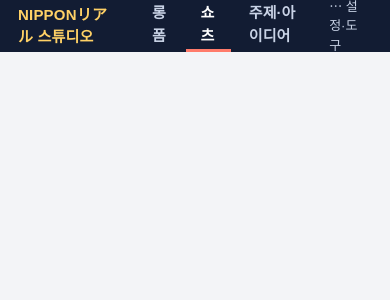
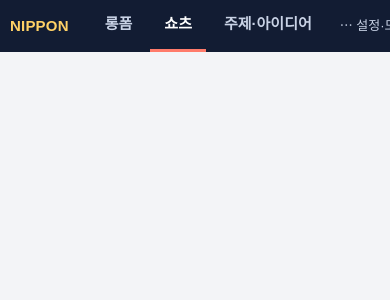
Before and after one commit to 85mighty/takken-note, a Flask app: template templates/studio_base.html in a window 390 px wide. Shown: the top 300 px of the page. Run offline with Flask 3, Linux system fonts and the light colour scheme; the template is opened without the code that fills it: most values are stand-ins (such as "Sample title", 1, 10 or a date in 2020).

Commit message:
스튜디오: 모바일에서 상단 메뉴 한 줄 고정(가로 스크롤), 여백 축소
Co-Authored-By: Claude Fable 5.1 <noreply@anthropic.com>
Claude-Session: https://claude.ai/code/session_01Qfduj8hgJDTJfuSADXghQs

```diff
--- a/templates/studio_base.html
+++ b/templates/studio_base.html
@@ -11,7 +11,10 @@ html{font-size:15px}
 body{margin:0;font-family:"Noto Sans KR","Apple SD Gothic Neo","Malgun Gothic","Noto Sans JP","Hiragino Sans","Hiragino Kaku Gothic ProN",sans-serif;background:var(--bg);color:var(--ink);line-height:1.5}
 a{color:var(--pri)}
 /* ---- 상단 내비: 롱폼 / 쇼츠 / 주제 + 보조 메뉴 + 작업 표시 ---- */
-nav.sn{background:var(--nav);color:#fff;display:flex;align-items:center;gap:4px;padding:0 18px;height:52px;position:sticky;top:0;z-index:20}
+nav.sn{background:var(--nav);color:#fff;display:flex;align-items:center;gap:4px;padding:0 18px;height:52px;position:sticky;top:0;z-index:20;white-space:nowrap;overflow-x:auto;scrollbar-width:none}
+nav.sn::-webkit-scrollbar{display:none}
+@media(max-width:480px){nav.sn .brand .full{display:none}}
+@media(max-width:640px){nav.sn{padding:0 10px}nav.sn .brand{font-size:13px;margin-right:8px}nav.sn a.tab{padding:0 10px;font-size:14px}nav.sn .more summary{padding:6px 6px}main{padding:14px 10px 60px}}
 nav.sn .brand{font-weight:800;color:#ffd166;margin-right:18px;letter-spacing:.2px;text-decoration:none;font-size:15px}
 nav.sn a.tab{color:#c9d3e6;text-decoration:none;padding:0 14px;height:52px;display:flex;align-items:center;font-weight:700;border-bottom:3px solid transparent;font-size:15px}
 nav.sn a.tab.on{color:#fff;border-bottom-color:#ffd166}
@@ -66,7 +69,7 @@ input:focus,textarea:focus,select:focus{outline:2px solid #bcd0f2;border-color:v
 </head>
 <body>
 <nav class="sn">
-  <a class="brand" href="{{ url_for('studio.index') }}">NIPPONリアル 스튜디오</a>
+  <a class="brand" href="{{ url_for('studio.index') }}">NIPPON<span class="full">リアル 스튜디오</span></a>
   <a class="tab {% if request.endpoint in ('studio.index','studio.edit') and not short_target %}on{% endif %}" href="{{ url_for('studio.index') }}">롱폼</a>
   <a class="tab short {% if request.endpoint == 'studio.shorts_page' or short_target %}on{% endif %}" href="{{ url_for('studio.shorts_page') }}">쇼츠</a>
   <a class="tab {% if request.endpoint == 'studio.topics_page' %}on{% endif %}" href="{{ url_for('studio.topics_page') }}">주제·아이디어</a>
```
